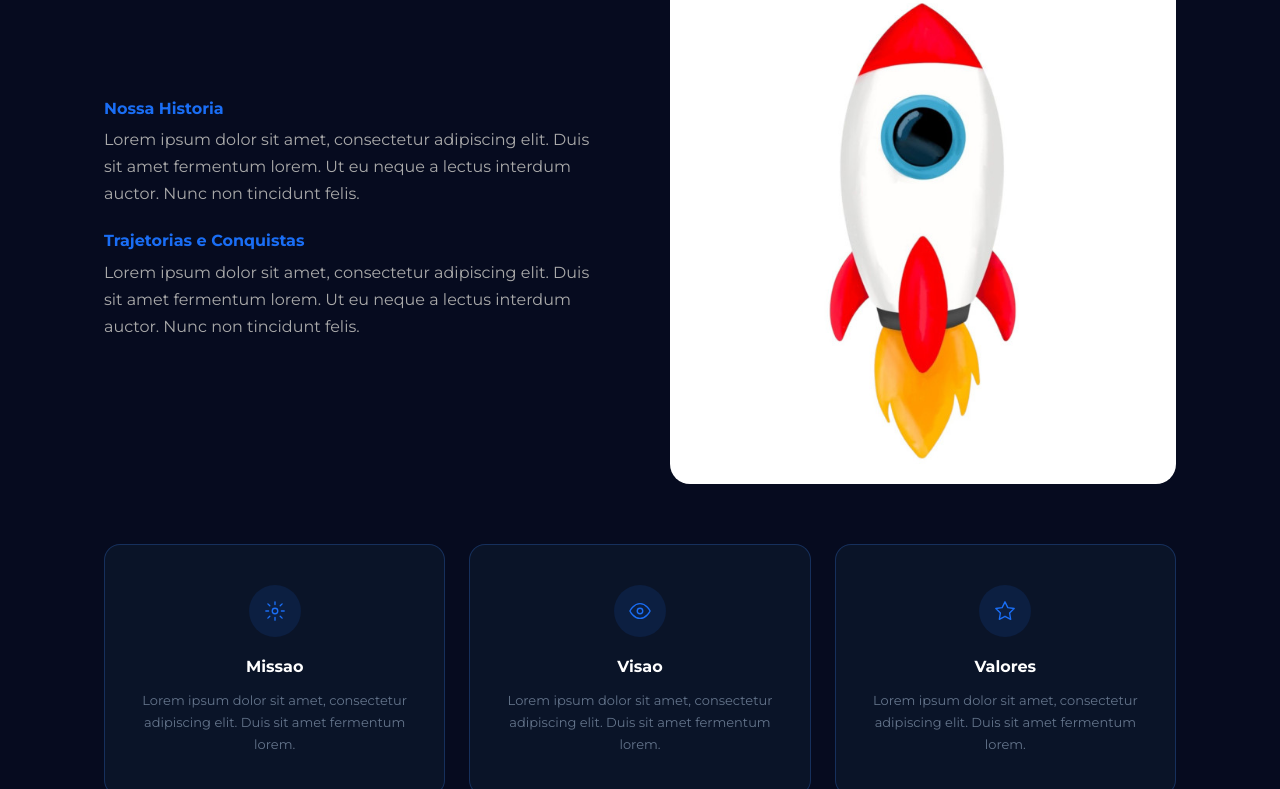
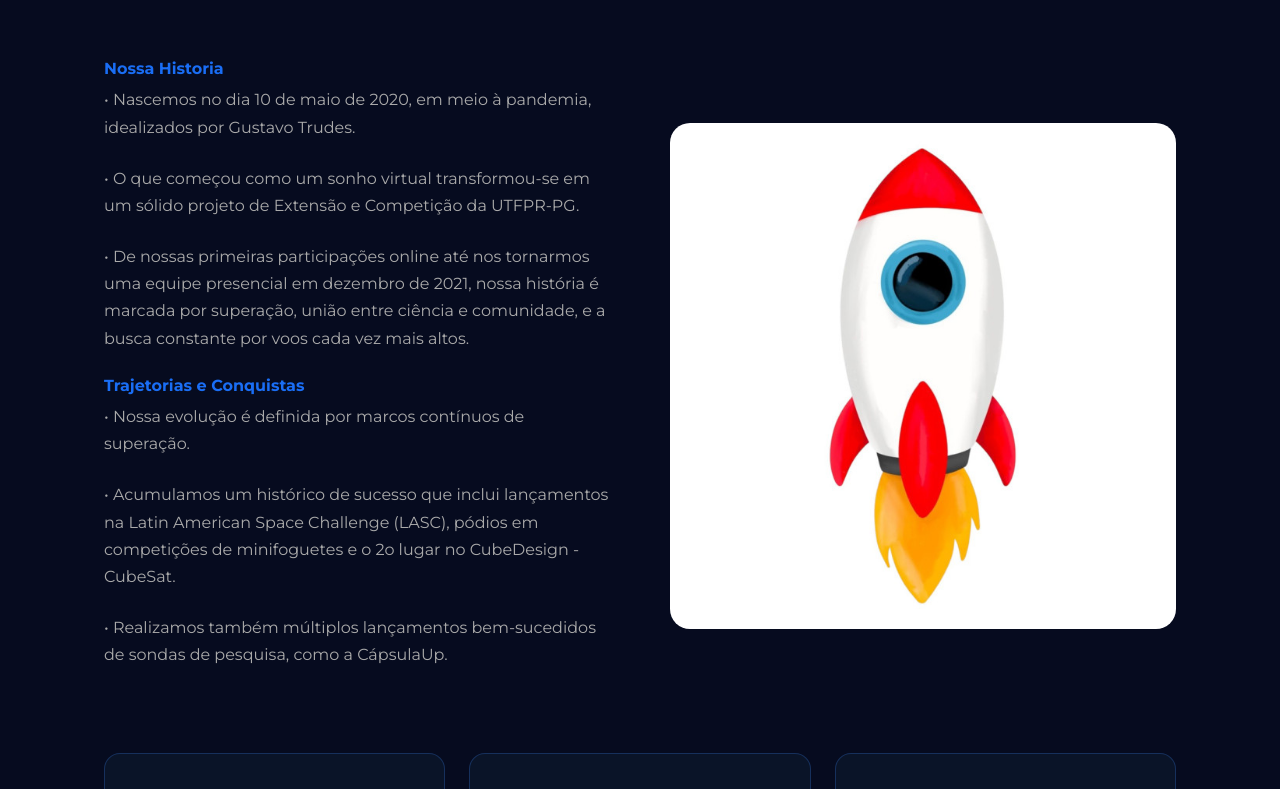
Before and after one commit to OrionAerospace/Site-Orion, a React (Vite) app: page / in a window 1280 px wide. Shown: the part 1231-2020 px from the top of the page. Built offline with nearby package versions, Linux system fonts and the light colour scheme.

Commit message:
Preencher as partes escritas do site

```diff
--- a/src/pages/Sobre/Sobre.jsx
+++ b/src/pages/Sobre/Sobre.jsx
@@ -9,16 +9,30 @@ export default function Sobre() {
         <div className="section-header">
           <span className="section-tag">Quem Somos</span>
           <h2 className="section-title">Sobre a <span className="text-gradient">Orion</span></h2>
-          <p className="section-desc">Lorem ipsum dolor sit amet, consectetur adipiscing elit. Duis sit amet fermentum lorem.</p>
+          <p className="section-desc">Entre nossas frentes de atuação estão o
+projeto e lançamento de minifoguetes e nanossatélites, além de pesquisas em
+astrobiologia e ações educacionais de extensão.</p>
         </div>
 
         <div className="sobre-content">
           <div className="sobre-texto">
             <h3>Nossa Historia</h3>
-            <p>Lorem ipsum dolor sit amet, consectetur adipiscing elit. Duis sit amet fermentum lorem. Ut eu neque a lectus interdum auctor. Nunc non tincidunt felis.</p>
+            <p>• Nascemos no dia 10 de maio de 2020, em meio à pandemia, idealizados
+por Gustavo Trudes.</p>
+            <p>• O que começou como um sonho virtual transformou-se em um sólido
+projeto de Extensão e Competição da UTFPR-PG.</p>
+            <p>• De nossas primeiras participações online até nos tornarmos uma equipe
+presencial em dezembro de 2021, nossa história é marcada por superação,
+união entre ciência e comunidade, e a busca constante por voos cada vez
+mais altos.</p>
 
             <h3>Trajetorias e Conquistas</h3>
-            <p>Lorem ipsum dolor sit amet, consectetur adipiscing elit. Duis sit amet fermentum lorem. Ut eu neque a lectus interdum auctor. Nunc non tincidunt felis.</p>
+            <p>• Nossa evolução é definida por marcos contínuos de superação.</p>
+            <p>• Acumulamos um histórico de sucesso que inclui lançamentos na Latin
+American Space Challenge (LASC), pódios em competições de
+minifoguetes e o 2o lugar no CubeDesign - CubeSat.</p>
+            <p>• Realizamos também múltiplos lançamentos bem-sucedidos de sondas de
+pesquisa, como a CápsulaUp.</p>
           </div>
 
           <div className="sobre-imagem">
@@ -36,7 +50,8 @@ export default function Sobre() {
               </svg>
             </div>
             <h4>Missao</h4>
-            <p>Lorem ipsum dolor sit amet, consectetur adipiscing elit. Duis sit amet fermentum lorem.</p>
+            <p>Desenvolver tecnologias aeroespaciais inovadoras e de aproximar
+a ciência da comunidade.</p>
           </div>
 
           <div className="card">
@@ -47,7 +62,9 @@ export default function Sobre() {
               </svg>
             </div>
             <h4>Visao</h4>
-            <p>Lorem ipsum dolor sit amet, consectetur adipiscing elit. Duis sit amet fermentum lorem.</p>
+            <p>Consolidar-se como uma referência em inovação e
+multidisciplinaridade , formando profissionais altamente qualificados e
+investindo no futuro de estudantes em formação.</p>
           </div>
 
           <div className="card">
@@ -57,7 +74,8 @@ export default function Sobre() {
               </svg>
             </div>
             <h4>Valores</h4>
-            <p>Lorem ipsum dolor sit amet, consectetur adipiscing elit. Duis sit amet fermentum lorem.</p>
+            <p>Inovação, multidisciplinaridade, responsabilidade social e
+inspiração.</p>
           </div>
 
         </div>
```
